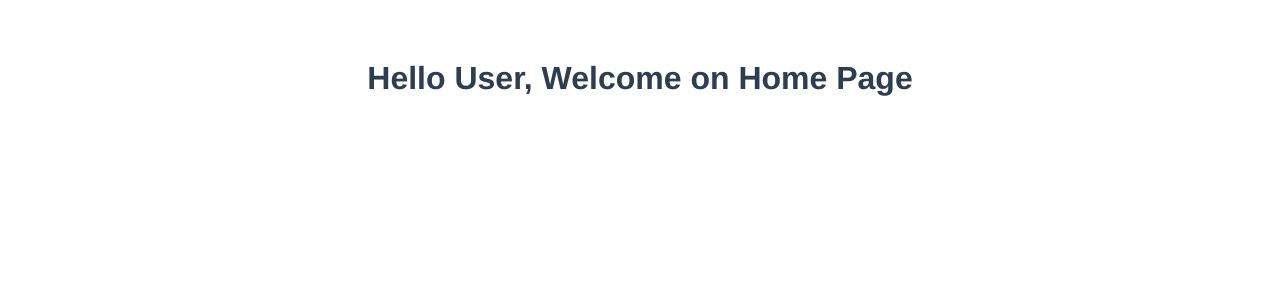
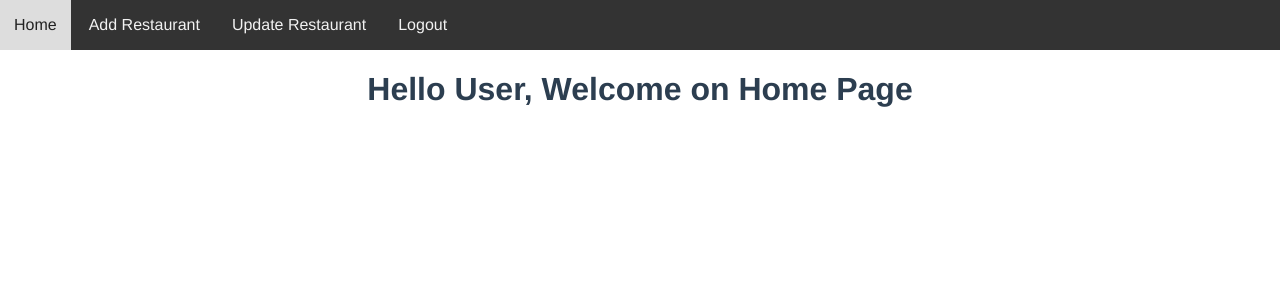
Before and after one commit to marleyDip/restorant-project, a Vue app: page / in a window 1280 px wide. Shown: the top 300 px of the page. Built offline with nearby package versions, Linux system fonts and the light colour scheme; sample sign-in values are in the browser's storage.

Commit message:
Header Create

```diff
--- a/src/App.vue
+++ b/src/App.vue
@@ -15,7 +15,10 @@ export default {
   -moz-osx-font-smoothing: grayscale;
   text-align: center;
   color: #2c3e50;
-  margin-top: 60px;
+}
+body {
+  padding: 0;
+  margin: 0;
 }
 .logo {
   width: 100px;
--- /dev/null
+++ b/src/components/Header.vue
@@ -0,0 +1,34 @@
+<template>
+  <div class="nav">
+    <a href="">Home</a>
+    <a href="">Add Restaurant</a>
+    <a href="">Update Restaurant</a>
+    <a href="">Logout</a>
+  </div>
+</template>
+
+<script>
+export default {
+  name: "HeaderView",
+};
+</script>
+
+<style>
+.nav {
+  background-color: #333;
+  overflow: hidden;
+}
+.nav a {
+  float: left;
+  color: #f2f2f2;
+  text-align: center;
+  text-decoration: none;
+  padding: 16px 14px;
+  font-size: 16px;
+  margin-right: 4px;
+}
+.nav a:hover {
+  background-color: #ddd;
+  color: #222;
+}
+</style>
--- a/src/components/HomeView.vue
+++ b/src/components/HomeView.vue
@@ -1,10 +1,16 @@
 <template>
+  <Header />
   <h1>Hello User, Welcome on Home Page</h1>
 </template>
 
 <script>
+import Header from "./Header.vue";
+
 export default {
   name: "HomeView",
+  components: {
+    Header,
+  },
   mounted() {
     //console.warn("HomeView mounted");
     // Check if user is logged in
```
